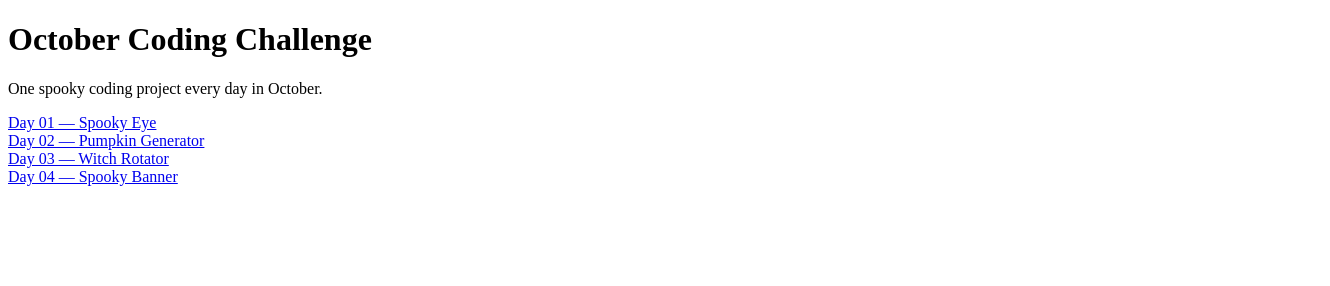
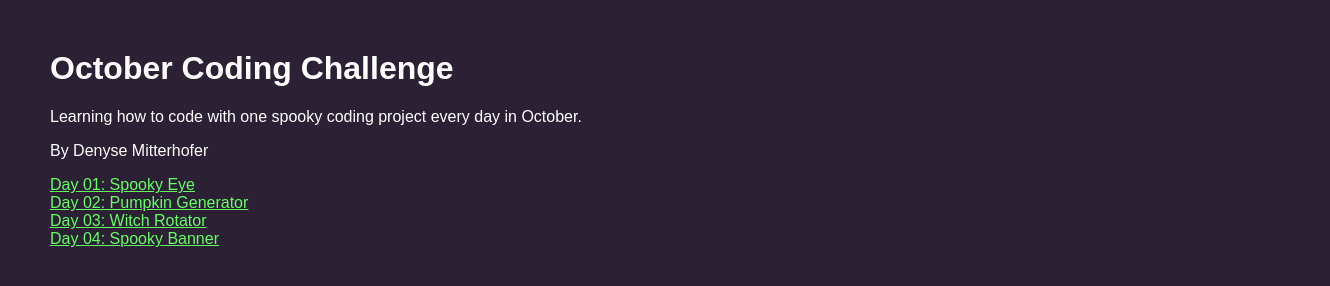
Before and after one commit to denysemittcode/October-Coding-Challenge, a plain HTML site: page index.html in a window 1280 px wide. Shown: the whole page, 1330 px wide, since content can reach past the window. Drawn offline with Linux system fonts and the light colour scheme.

Commit message:
Add October challenge homepage

```diff
--- a/index.html
+++ b/index.html
@@ -6,34 +6,37 @@
     <meta name="viewport" content="width=device-width, initial-scale=1.0">
 
     <title>October Coding Challenge</title>
+
+      <link rel="stylesheet" href="style.css">
 </head>
 
 <body>
 
     <h1>October Coding Challenge</h1>
 
-    <p>One spooky coding project every day in October.</p>
+    <p>Learning how to code with one spooky coding project every day in October.</p>
+    <p>By Denyse Mitterhofer</p>
 
     <a href="day-01-spooky-eye/">
-        Day 01 — Spooky Eye
+        Day 01: Spooky Eye
     </a>
 
     <br>
 
     <a href="day-02-pumpkin-generator/">
-        Day 02 — Pumpkin Generator
+        Day 02: Pumpkin Generator
     </a>
 
     <br>
 
     <a href="day-03_witch-rotator/">
-        Day 03 — Witch Rotator
+        Day 03: Witch Rotator
     </a>
 
     <br>
 
     <a href="day-04-spookybanner/">
-        Day 04 — Spooky Banner
+        Day 04: Spooky Banner
     </a>
 
 </body>
--- /dev/null
+++ b/style.css
@@ -0,0 +1,14 @@
+body {
+    margin: 50px;
+    background: #2b2034;
+    width: 100%;
+    height: 100%;
+    overflow: hidden;
+    font-family: Arial, Helvetica, sans-serif;
+    color:white;
+
+}
+
+a {
+    color:rgb(101, 254, 101);
+}
```
